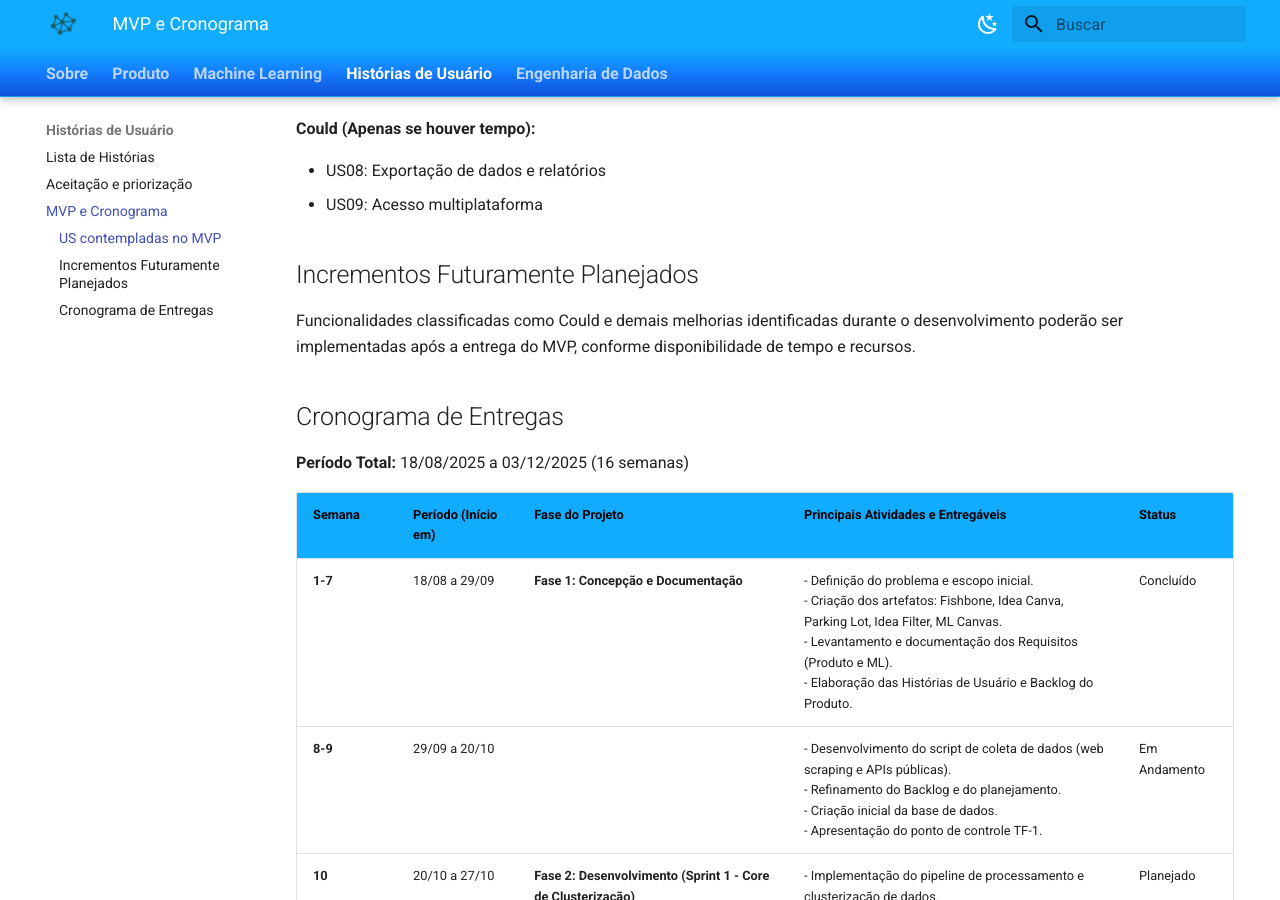
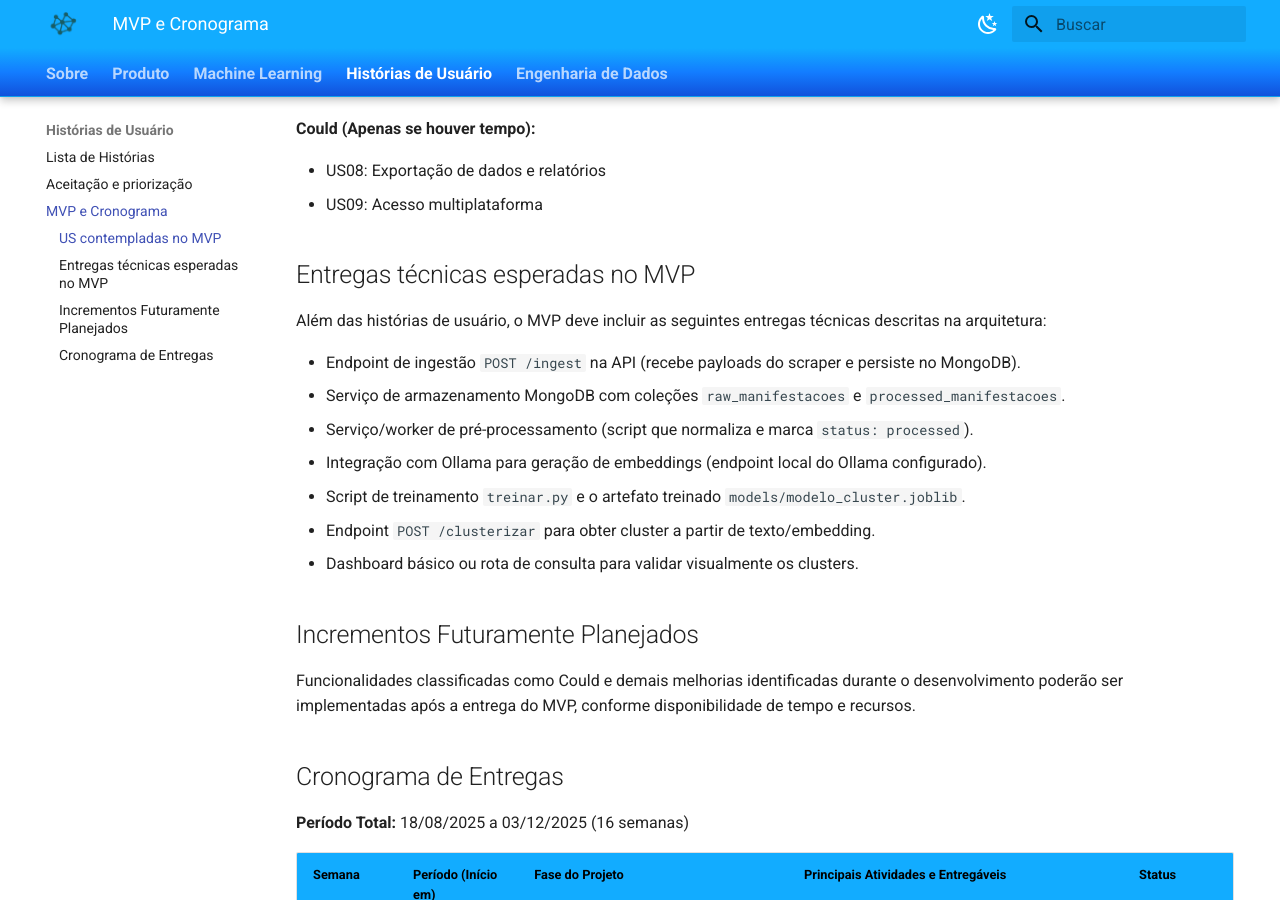
Before and after one commit to unb-Sistemas-de-Machine-learning/group7-social-voice-clusters, an MkDocs documentation site: the page built from docs/historias_de_usuario/mvp.md, in a window 1280 px wide and 900 px high, scrolled down 648 px. Built offline with MkDocs 1.6.1 and Material for MkDocs 9.7.7, drawn with Linux system fonts in a browser that asks for light colours.

Commit message:
fix: product archtecture

```diff
--- a/docs/historias_de_usuario/mvp.md
+++ b/docs/historias_de_usuario/mvp.md
@@ -24,6 +24,18 @@ O MVP do projeto Vozes em Rede contempla a entrega das funcionalidades essenciai
 - US08: Exportação de dados e relatórios
 - US09: Acesso multiplataforma
 
+## Entregas técnicas esperadas no MVP
+
+Além das histórias de usuário, o MVP deve incluir as seguintes entregas técnicas descritas na arquitetura:
+
+- Endpoint de ingestão `POST /ingest` na API (recebe payloads do scraper e persiste no MongoDB).
+- Serviço de armazenamento MongoDB com coleções `raw_manifestacoes` e `processed_manifestacoes`.
+- Serviço/worker de pré-processamento (script que normaliza e marca `status: processed`).
+- Integração com Ollama para geração de embeddings (endpoint local do Ollama configurado).
+- Script de treinamento `treinar.py` e o artefato treinado `models/modelo_cluster.joblib`.
+- Endpoint `POST /clusterizar` para obter cluster a partir de texto/embedding.
+- Dashboard básico ou rota de consulta para validar visualmente os clusters.
+
 ## Incrementos Futuramente Planejados
 
 Funcionalidades classificadas como Could e demais melhorias identificadas durante o desenvolvimento poderão ser implementadas após a entrega do MVP, conforme disponibilidade de tempo e recursos.
```
Also changed, not shown: docs/produto/arquitetura.md (+3 -2 lines).
